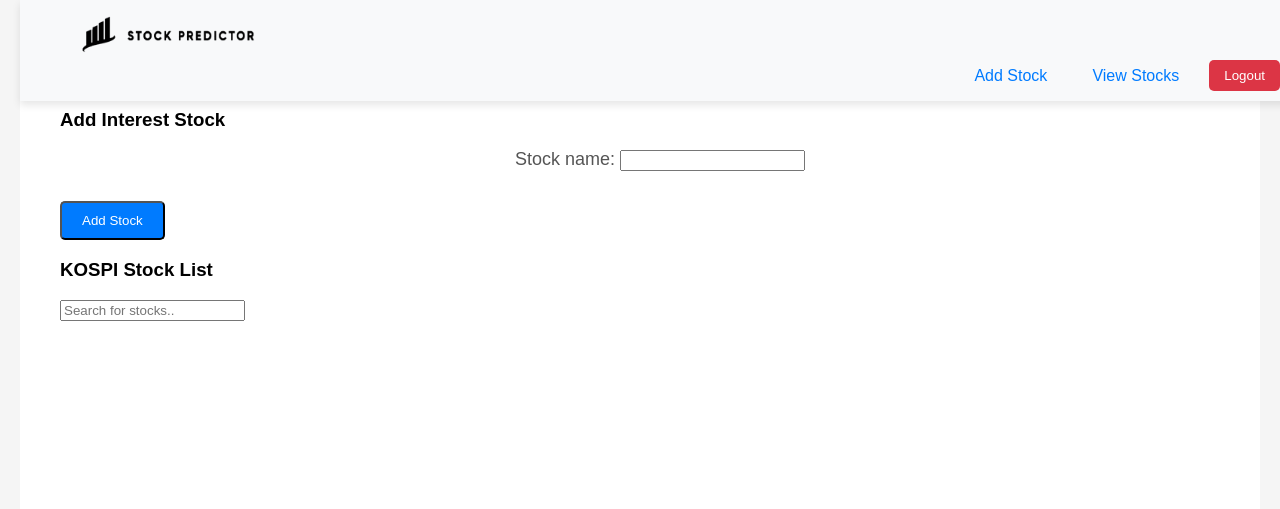
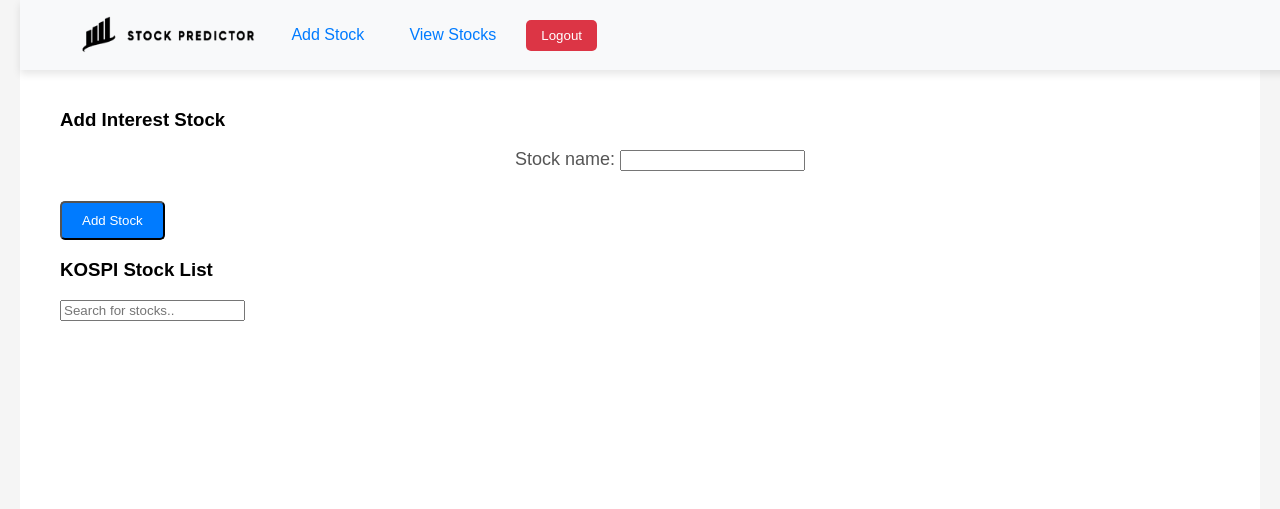
Before and after one commit to 0jjuni/stock_predictor, a Django app: page /accounts/add/ in a window 1280 px wide. Shown: the top 509 px of the page. Run offline with Django 5.2, Linux system fonts and the light colour scheme; the visitor is signed in with stand-in values (Sample User, id 1); data that the repository does not hold is empty; parts of the project's set-up code (start-up, migrations or seed data) failed here and were passed over.

Commit message:
헤더 디자인 수정

```diff
--- a/base/templates/base/base.html
+++ b/base/templates/base/base.html
@@ -19,6 +19,7 @@
             margin: 0 auto;
             background-color: #fff;
             min-height: 400px;
+            min-width: 80%; /* 최소 너비: 화면 너비의 80% */
         }
 
         /* 버튼 스타일 */
--- a/base/templates/base/header.html
+++ b/base/templates/base/header.html
@@ -1,20 +1,18 @@
-<link rel="stylesheet" href="../../../static/css/header.css">{% load static %}
+{% load static %}
+<link rel="stylesheet" href="{% static 'css/header.css' %}">
 <header>
     <nav class="navbar fixed-top">
         <div class="container">
+            <!-- 네비게이션 메뉴 -->
+            <ul class="navbar-nav">
                 <!-- 로고 -->
+                <li class="nav-item">
                     <a class="navbar-brand" href="{% url 'home' %}">
                         <img src="{% static 'images/headerlogo.png' %}" alt="Logo" class="logo">
                     </a>
+                </li>
 
-            <!-- 토글 버튼 (작은 화면에서 보임) -->
-            <button class="navbar-toggler" id="navbar-toggle">
-                ☰
-            </button>
-
-            <!-- 로그인 메뉴 -->
-            <div class="navbar-collapse" id="navbarNav">
-                <ul class="navbar-nav">
+                <!-- 로그인 메뉴 항목 -->
                 {% if user.is_authenticated %}
                     <li class="nav-item">
                         <a class="nav-link" href="{% url 'add_interest_stock' %}">Add Stock</a>
@@ -34,7 +32,11 @@
                     </li>
                 {% endif %}
             </ul>
-            </div>
+
+            <!-- 토글 버튼 (작은 화면에서 보임) -->
+            <button class="navbar-toggler" id="navbar-toggle">
+                ☰
+            </button>
         </div>
     </nav>
 </header>
--- a/static/css/header.css
+++ b/static/css/header.css
@@ -6,7 +6,7 @@
 /* 컨테이너 크기 조정 및 중앙 정렬 */
 .container {
     max-width: 1200px; /* 최대 너비 */
-    min-width: 80%; /* 최소 너비: 화면 너비의 80% */
+    min-width: 80%;  /* 최소 너비: 화면 너비의 80% */
     width: 100%; /* 전체 너비를 차지하도록 설정 */
     margin: 0 auto; /* 가로 중앙 정렬 */
     padding: 0 20px; /* 좌우 여백 추가 */
@@ -29,18 +29,18 @@
 .navbar-brand {
     display: flex;
     align-items: center; /* 로고를 수직 중앙 정렬 */
+    /*margin-right: auto;  오른쪽에 여백을 추가하여 메뉴와의 간격을 확보 */
 }
 
 .logo {
     height: 50px; /* 로고 크기 조정 */
-
 }
 
 .navbar-collapse {
     display: flex;
-    justify-content: flex-end; /* 메뉴는 오른쪽으로 */
+    justify-content: flex-end; /* 메뉴는 오른쪽으로 정렬 */
     align-items: center;
-    flex-grow: 1; /* 로고와 메뉴 사이의 공간을 차지하게 설정 */
+    /*flex-grow: 1;  로고와 메뉴 사이의 공간을 차지하게 설정 */
 }
 
 .navbar-nav {
--- a/static/css/home.css
+++ b/static/css/home.css
@@ -31,3 +31,9 @@
 .navbar-brand {
     height: auto; /* 부모 요소의 높이 제한 해제 */
 }
+
+.mb-5 {
+    color: #333;
+    margin-bottom: 20px;
+    text-align: center; /* 가로 중앙 정렬 */
+}
--- a/static/css/style.css
+++ b/static/css/style.css
@@ -8,11 +8,6 @@
 
 }
 
-h1 {
-    color: #333;
-    margin-bottom: 20px;
-    text-align: center; /* 가로 중앙 정렬 */
-}
 
 p {
     color: #555;
```
Lines whose indentation alone changed are shown as unchanged.
